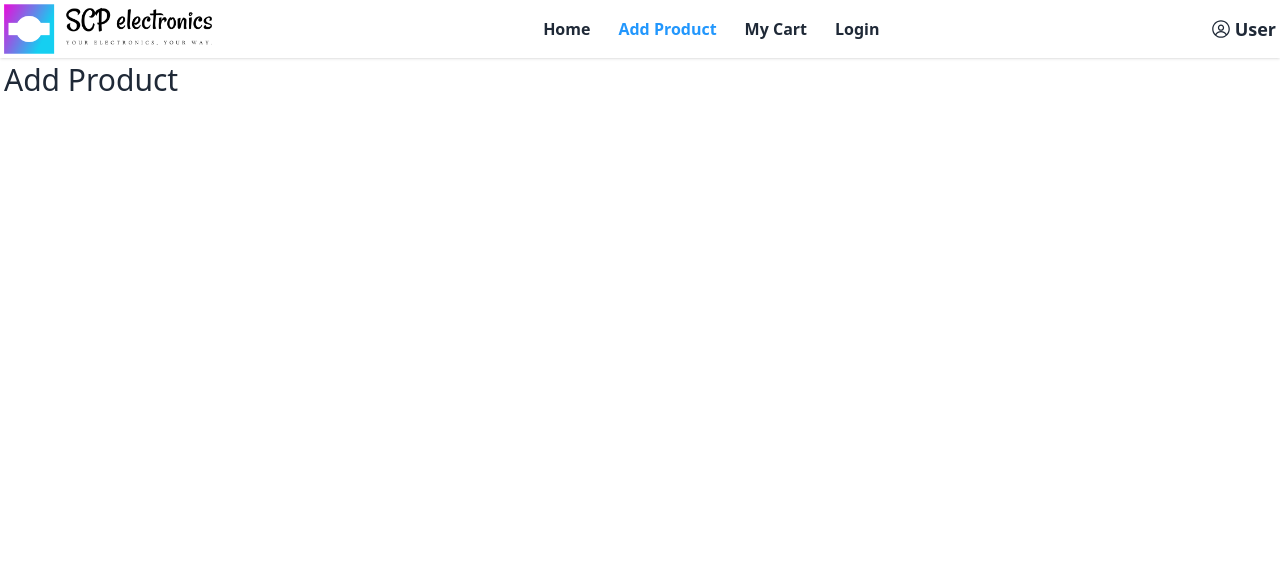
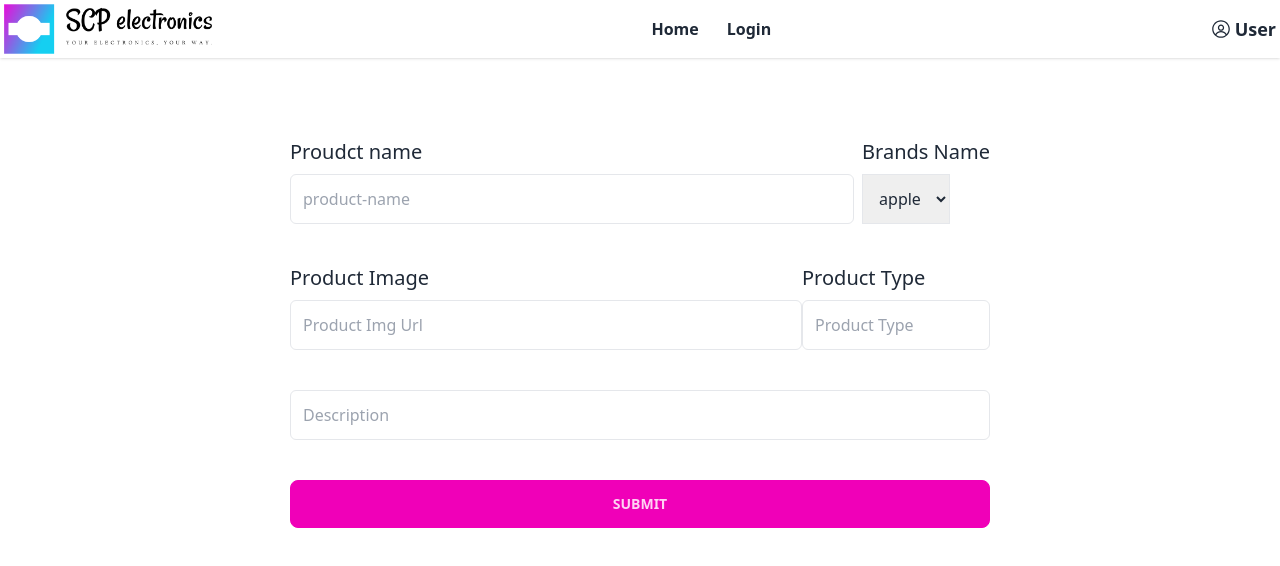
Before and after one commit to sumonpaul55/spl_electronics_client, a React (Vite) app: page /add-product in a window 1280 px wide. Shown: the top 566 px of the page. Built offline with nearby package versions, Linux system fonts and the light colour scheme; no server answers.

Commit message:
add product working

```diff
--- a/src/layout/Root.jsx
+++ b/src/layout/Root.jsx
@@ -5,7 +5,9 @@ import Navbar from '../shared/header/Navbar';
 const Root = () => {
     return (
         <>
-            <Navbar></Navbar>
+            <div className='sticky top-0 bg-white z-50'>
+                <Navbar></Navbar>
+            </div>
             <Outlet></Outlet>
         </>
     );
--- a/src/pages/addProduct/AddProduct.jsx
+++ b/src/pages/addProduct/AddProduct.jsx
@@ -1,12 +1,44 @@
 import React from 'react';
 
 const AddProduct = () => {
+
+    const handleAddproduct = event => {
+        event.preventDefault()
+
+
+
+        // form.reset();
+    }
     return (
-        <div className='container mx-auto p-1'>
-            <h2 className="text-3xl">Add Product</h2>
-            <form>
-
-            </form>
+        <div className='container mx-auto px-1 mt-20'>
+            <div className='max-w-[700px] mx-auto'>
+                <form className='space-y-10' onSubmit={handleAddproduct}>
+                    <div className='flex gap-2'>
+                        <div className='flex-1'>
+                            <label htmlFor="" className='text-xl mb-2 block'>Proudct name</label>
+                            <input type="text" name='product-name' className='w-full border p-3 rounded-md ' placeholder='product-name' />
+                        </div>
+                        <div>
+                            <label htmlFor="" className='text-xl mb-2 block'>Brands Name</label>
+                            <select name="brand" id="" className='p-3 border'>
+                                <option value="apple">apple</option>
+                            </select>
+                        </div>
+                    </div>
+                    <div className='flex items-center justify-center'>
+                        <div className='w-full'>
+                            <label htmlFor="" className='text-xl mb-2 block'>Product Image</label>
+                            <input type="text" placeholder='Product Img Url' className='w-full border p-3 rounded-md' name='image-url' />
+                        </div>
+                        <div className=''>
+                            <label htmlFor="" className='text-xl mb-2 block'>Product Type</label>
+                            <input type="text" placeholder='Product Type' className='w-full border p-3 rounded-md' name='productType' />
+                        </div>
+                    </div>
+                    <input type="text" placeholder='Description' className='w-full border p-3 rounded-md' name='desc' />
+                    <input type="submit" className='btn btn-secondary w-full' />
+                </form>
+            </div>
         </div>
     );
 };
--- a/src/pages/home/Home.jsx
+++ b/src/pages/home/Home.jsx
@@ -2,6 +2,7 @@ import React, { useState } from 'react';
 import Banner from './banner/Banner';
 import Brands from './brands/Brands';
 import { TbTruckDelivery } from "react-icons/tb"
+import { MdOutlinePriceCheck, MdRealEstateAgent } from "react-icons/md"
 import { useLoaderData } from 'react-router-dom';
 
 const Home = () => {
@@ -28,7 +29,7 @@ const Home = () => {
                         </div>
                         <div className='flex items-center w-full'>
                             <div className='px-5'>
-                                <span className='p-5 lg:p-8 bg-white block rounded-full text-3xl text-secondary md:text-7xl'><TbTruckDelivery /></span>
+                                <span className='p-5 lg:p-8 bg-white block rounded-full text-3xl text-secondary md:text-7xl'><MdOutlinePriceCheck /></span>
                             </div>
                             <div className='text-white'>
                                 <h3 className="text-xl md:text-3xl font-bold pb-2">Low Price guarantee</h3>
@@ -37,7 +38,7 @@ const Home = () => {
                         </div>
                         <div className='flex items-center w-full'>
                             <div className='px-5'>
-                                <span className='p-5 lg:p-8 bg-white block rounded-full text-3xl text-secondary md:text-7xl'><TbTruckDelivery /></span>
+                                <span className='p-5 lg:p-8 bg-white block rounded-full text-3xl text-secondary md:text-7xl'><MdRealEstateAgent /></span>
                             </div>
                             <div className='text-white'>
                                 <h3 className="text-xl md:text-3xl font-bold pb-4">Certified Product</h3>
@@ -61,8 +62,14 @@ const Home = () => {
                         {loadedData.length > bsix && <button className='btn btn-secondary mx-auto' onClick={allDataDisplay}>View All Categories</button>}
                     </div>
                 </div>
-            </section >
-
+            </section>
+            {/* section for offer */}
+            <section className='py-20 px-1 bg-slate-200'>
+                <div className="container mx-auto">
+                    <h1 className="text-xl md:text-2xl lg:text-3xl font-bold">Special Offer</h1>
+                    <p className='mt-1'>Up to 50% Discount for the following products. </p>
+                </div>
+            </section>
         </div >
     );
 };
--- /dev/null
+++ b/src/pages/home/specialOffer/SpecialOffer.jsx
@@ -0,0 +1,11 @@
+import React from 'react';
+
+const SpecialOffer = () => {
+    return (
+        <div>
+
+        </div>
+    );
+};
+
+export default SpecialOffer;
--- a/src/shared/header/Navbar.jsx
+++ b/src/shared/header/Navbar.jsx
@@ -6,6 +6,7 @@ import "./navbar.css"
 import { AiOutlineBars } from "react-icons/ai"
 import { AuthContext } from '../contextApi/AuthProvider';
 import Swal from 'sweetalert2';
+import PrivetRoute from '../routes/PrivetRoute';
 const Navbar = () => {
     const { user, logOut, loading } = useContext(AuthContext)
     const [toggleBtn, setToggleBtn] = useState(false)
@@ -36,8 +37,12 @@ const Navbar = () => {
                     </div>
                     <div className={`absolute bg-emerald-500 h-screen lg:h-auto lg:w-auto lg:static lg:flex-row lg:bg-transparent top-14 w-full flex-col items-center justify-center flex gap-7 duration-200 z-50 ${toggle ? "left-0" : "-left-full"}`}>
                         <NavLink className="font-bold" to="/" onClick={() => setToggle(!toggle)}>Home</NavLink>
-                        <NavLink className="font-bold" to="/add-product" onClick={() => setToggle(!toggle)}>Add Product</NavLink>
-                        <NavLink className="font-bold" to="/my-cart" onClick={() => setToggle(!toggle)}>My Cart</NavLink>
+                        {
+                            <PrivetRoute>
+                                <NavLink className="font-bold" to="/add-product" onClick={() => setToggle(!toggle)}>Add Product</NavLink>
+                                <NavLink className="font-bold" to="/my-cart" onClick={() => setToggle(!toggle)}>My Cart</NavLink>
+                            </PrivetRoute>
+                        }
                         <NavLink className="font-bold" to="/login" onClick={() => setToggle(!toggle)}>Login</NavLink>
                     </div>
                     <div className='flex items-center gap-1 relative cursor-pointer' onClick={handleShowOptionUser}>
--- a/src/shared/routes/PrivetRoute.jsx
+++ b/src/shared/routes/PrivetRoute.jsx
@@ -1,13 +1,18 @@
-import React from 'react';
+import { useContext } from 'react';
 import PropTypes from "prop-types"
+import { AuthContext } from '../contextApi/AuthProvider';
 const PrivetRoute = ({ children }) => {
-    return (
-        <>
-            {children}
-        </>
-    );
-};
-PrivetRoute.propTypes = {
-    children: PropTypes.node
+    const { user, loading } = useContext(AuthContext)
+
+    if (user && !loading) {
+        return children
+    }
+
+
+
+
+    PrivetRoute.propTypes = {
+        children: PropTypes.node
+    }
 }
 export default PrivetRoute;
```
